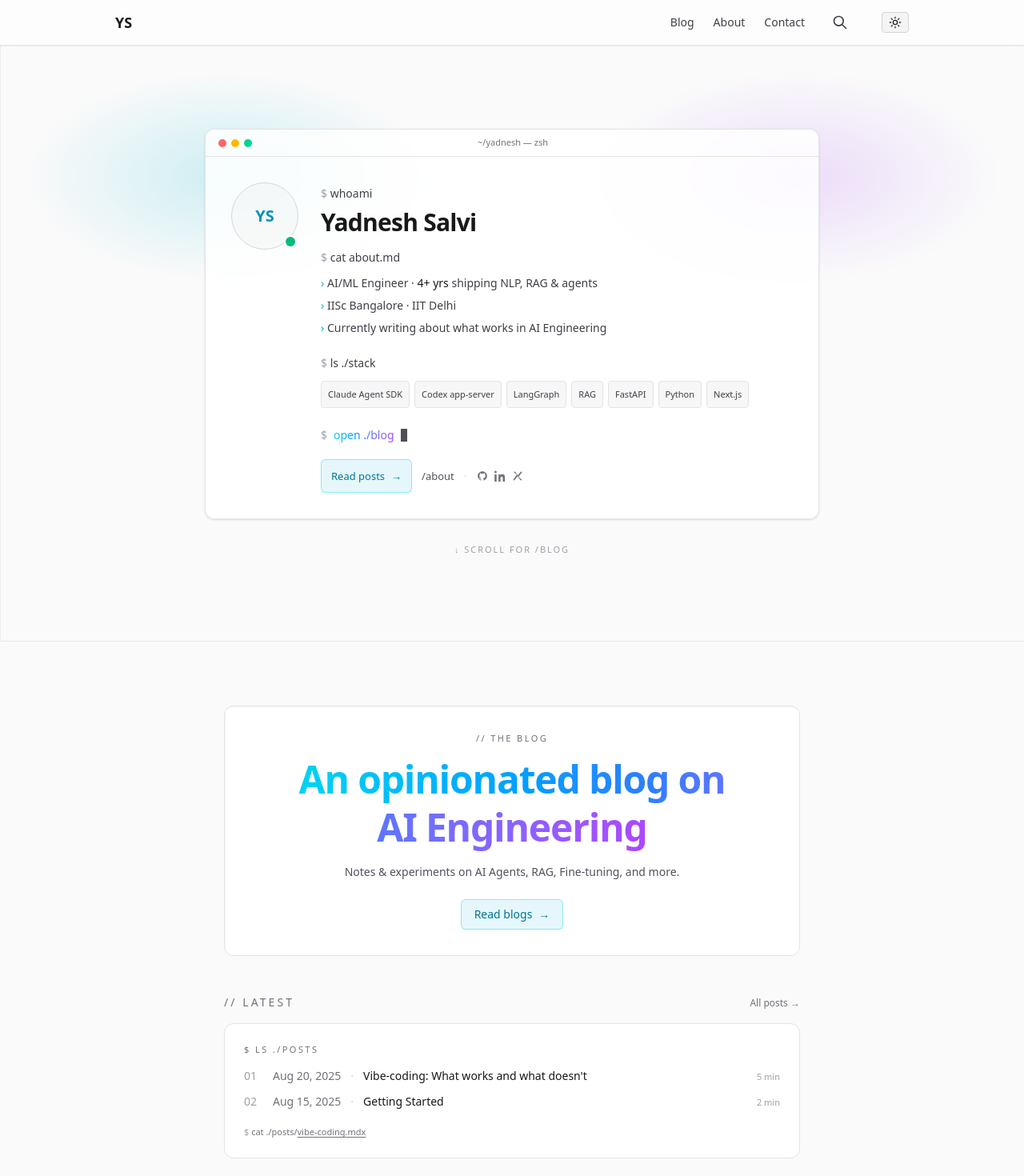
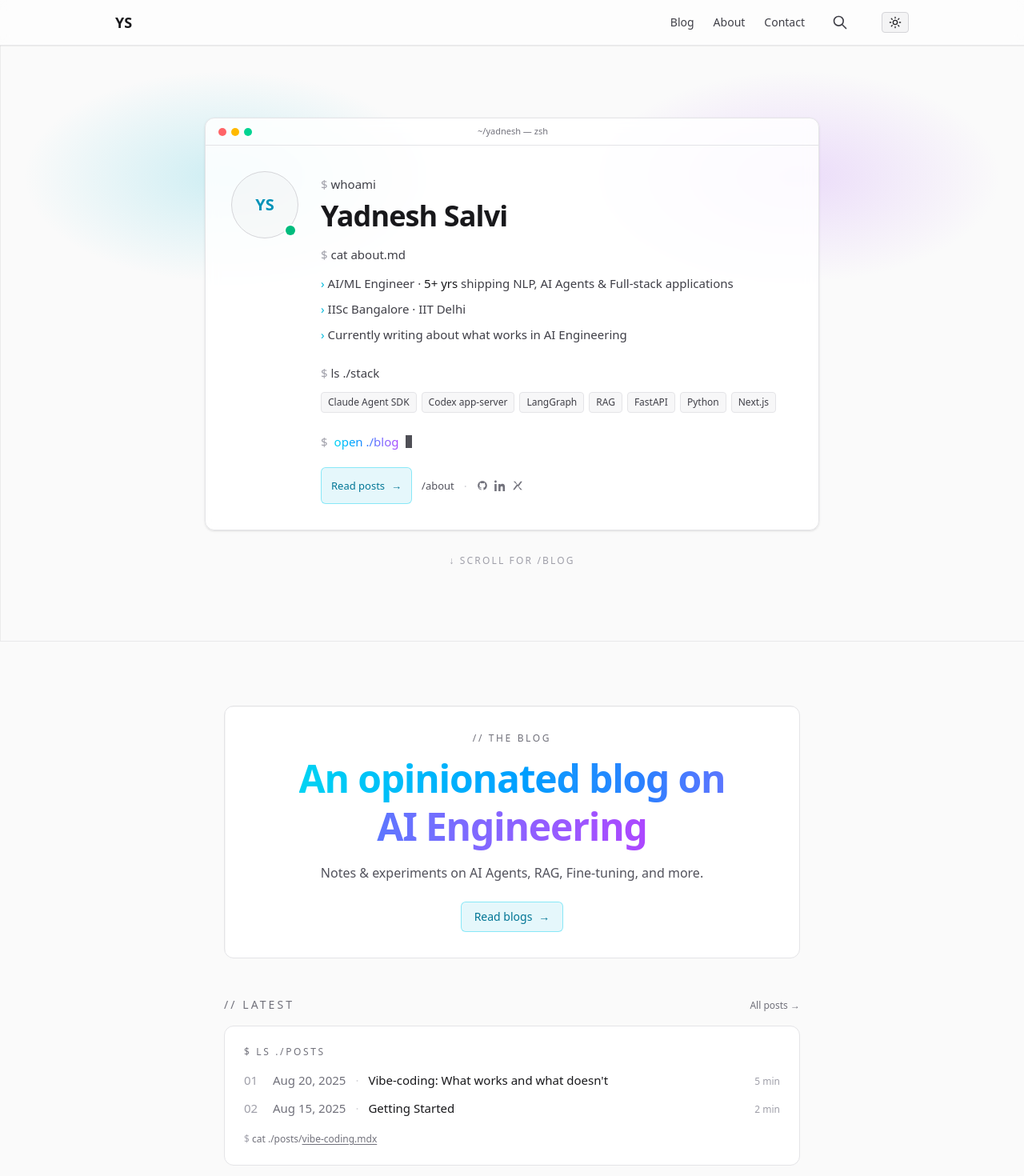
Before and after one commit to yadneshSalvi/yadnesh-personal-blog, a Next.js app: page / in a window 1280 px wide. Shown: the top 1470 px of the page at 80% size. Built offline with nearby package versions, Linux system fonts and the light colour scheme.

Commit message:
fix build add vercel analytics

```diff
--- a/package.json
+++ b/package.json
@@ -12,6 +12,7 @@
   "dependencies": {
     "@calcom/embed-react": "^1.5.3",
     "@justinribeiro/lite-youtube": "^1.8.2",
+    "@vercel/analytics": "^2.0.1",
     "clsx": "^2.1.1",
     "fuse.js": "^7.1.0",
     "github-slugger": "^2.0.0",
--- a/public/search-index.json
+++ b/public/search-index.json
@@ -28,6 +28,6 @@
       "url": "/blog/getting-started"
     }
   ],
-  "lastUpdated": "2025-08-22T11:38:55.036Z",
+  "lastUpdated": "2026-05-26T15:20:36.040Z",
   "version": "1.0.0"
 }
--- a/src/app/layout.tsx
+++ b/src/app/layout.tsx
@@ -1,5 +1,6 @@
 import type { Metadata } from "next";
 import { Geist, Geist_Mono } from "next/font/google";
+import { Analytics } from "@vercel/analytics/next";
 import "./globals.css";
 import ThemeProvider from "@/components/ThemeProvider";
 import Header from "@/components/Header";
@@ -37,6 +38,7 @@ export default function RootLayout({
             <Footer />
           </div>
         </ThemeProvider>
+        <Analytics />
       </body>
     </html>
   );
--- a/src/components/BelowFold.tsx
+++ b/src/components/BelowFold.tsx
@@ -18,8 +18,8 @@ export default function BelowFold({ posts }: { posts: PostMeta[] }) {
           className="pointer-events-none absolute inset-0 opacity-70 [background:linear-gradient(to_right,rgba(0,0,0,0.06)_1px,transparent_1px),linear-gradient(to_bottom,rgba(0,0,0,0.06)_1px,transparent_1px)] [background-size:28px_28px] dark:[background:linear-gradient(to_right,rgba(255,255,255,0.06)_1px,transparent_1px),linear-gradient(to_bottom,rgba(255,255,255,0.06)_1px,transparent_1px)]"
         />
         <div className="relative">
-          <p className="font-[var(--font-geist-mono)] text-[11px] uppercase tracking-[0.22em] text-zinc-500 dark:text-zinc-400">
-            // the blog
+          <p className="font-[var(--font-geist-mono)] text-xs uppercase tracking-[0.22em] text-zinc-500 dark:text-zinc-400">
+            {"// the blog"}
           </p>
           <h2 className="mt-3 font-[var(--font-geist-mono)] text-3xl font-semibold leading-tight tracking-tight sm:text-4xl md:text-5xl">
             <span className="bg-gradient-to-r from-cyan-400 via-blue-500 to-purple-500 bg-clip-text text-transparent">
@@ -28,7 +28,7 @@ export default function BelowFold({ posts }: { posts: PostMeta[] }) {
               AI Engineering
             </span>
           </h2>
-          <p className="mt-4 text-sm text-zinc-600 dark:text-zinc-400">
+          <p className="mt-4 text-base text-zinc-600 dark:text-zinc-400">
             Notes &amp; experiments on AI Agents, RAG, Fine-tuning, and more.
           </p>
           <Link
@@ -44,7 +44,7 @@ export default function BelowFold({ posts }: { posts: PostMeta[] }) {
       <section id="latest">
         <div className="mb-4 flex items-baseline justify-between">
           <h2 className="font-[var(--font-geist-mono)] text-sm uppercase tracking-[0.22em] text-zinc-500 dark:text-zinc-400">
-            // latest
+            {"// latest"}
           </h2>
           <Link
             href="/blog"
@@ -54,8 +54,8 @@ export default function BelowFold({ posts }: { posts: PostMeta[] }) {
           </Link>
         </div>
 
-        <div className="rounded-xl border border-zinc-200 bg-white p-6 font-[var(--font-geist-mono)] text-sm dark:border-zinc-800 dark:bg-zinc-950">
-          <p className="mb-4 text-[11px] uppercase tracking-[0.22em] text-zinc-500 dark:text-zinc-400">
+        <div className="rounded-xl border border-zinc-200 bg-white p-6 font-[var(--font-geist-mono)] text-[15px] dark:border-zinc-800 dark:bg-zinc-950">
+          <p className="mb-4 text-xs uppercase tracking-[0.22em] text-zinc-500 dark:text-zinc-400">
             $ ls ./posts
           </p>
           <ul className="space-y-3">
@@ -78,7 +78,7 @@ export default function BelowFold({ posts }: { posts: PostMeta[] }) {
                   {p.title}
                 </Link>
                 {typeof p.readingTime === "number" && (
-                  <span className="ml-auto whitespace-nowrap text-[11px] text-zinc-400">
+                  <span className="ml-auto whitespace-nowrap text-xs text-zinc-400">
                     {p.readingTime} min
                   </span>
                 )}
@@ -86,7 +86,7 @@ export default function BelowFold({ posts }: { posts: PostMeta[] }) {
             ))}
           </ul>
           {topPost && (
-            <p className="mt-5 text-[11px] text-zinc-400">
+            <p className="mt-5 text-xs text-zinc-400">
               <span className="select-none">$</span>{" "}
               <span className="text-zinc-500">
                 cat ./posts/
--- a/src/components/Hero.tsx
+++ b/src/components/Hero.tsx
@@ -28,7 +28,7 @@ export default function Hero() {
           </div>
 
           {/* body */}
-          <div className="p-6 sm:p-8 font-[var(--font-geist-mono)] text-sm leading-7 text-zinc-700 dark:text-zinc-300">
+          <div className="p-6 sm:p-8 font-[var(--font-geist-mono)] text-[15px] leading-8 text-zinc-700 dark:text-zinc-300">
             <div className="flex items-start gap-6 sm:gap-7">
               {/* YS monogram avatar */}
               <div className="hidden shrink-0 sm:block">
@@ -51,7 +51,7 @@ export default function Hero() {
                 <p>
                   <span className="select-none text-zinc-400">$</span> whoami
                 </p>
-                <h1 className="mt-1 text-2xl font-semibold tracking-tight text-zinc-900 sm:text-3xl dark:text-zinc-50">
+                <h1 className="mt-1 text-3xl font-semibold tracking-tight text-zinc-900 sm:text-4xl dark:text-zinc-50">
                   Yadnesh Salvi
                 </h1>
 
@@ -61,7 +61,7 @@ export default function Hero() {
                 <p className="mt-1">
                   <span className="text-cyan-500 dark:text-cyan-400">›</span>{" "}
                   AI/ML Engineer ·{" "}
-                  <span className="text-zinc-900 dark:text-zinc-100">4+ yrs</span> shipping NLP, RAG &amp; agents
+                  <span className="text-zinc-900 dark:text-zinc-100">5+ yrs</span> shipping NLP, AI Agents &amp; Full-stack applications
                   <br />
                   <span className="text-cyan-500 dark:text-cyan-400">›</span>{" "}
                   IISc Bangalore · IIT Delhi
@@ -77,7 +77,7 @@ export default function Hero() {
                   {STACK.map((s) => (
                     <span
                       key={s}
-                      className="rounded border border-zinc-200 bg-zinc-100/70 px-2 py-0.5 text-[11px] text-zinc-700 dark:border-zinc-800 dark:bg-zinc-900/70 dark:text-zinc-300"
+                      className="rounded border border-zinc-200 bg-zinc-100/70 px-2 py-1 text-xs text-zinc-700 dark:border-zinc-800 dark:bg-zinc-900/70 dark:text-zinc-300"
                     >
                       {s}
                     </span>
@@ -148,7 +148,7 @@ export default function Hero() {
 
         {/* scroll hint */}
         <div className="mt-6 text-center">
-          <span className="font-[var(--font-geist-mono)] text-[11px] uppercase tracking-[0.18em] text-zinc-400 dark:text-zinc-500">
+          <span className="font-[var(--font-geist-mono)] text-xs uppercase tracking-[0.18em] text-zinc-400 dark:text-zinc-500">
             ↓ scroll for /blog
           </span>
         </div>
```
Also changed, not shown: 1 other file (tests, documents, lock files or other folders).
